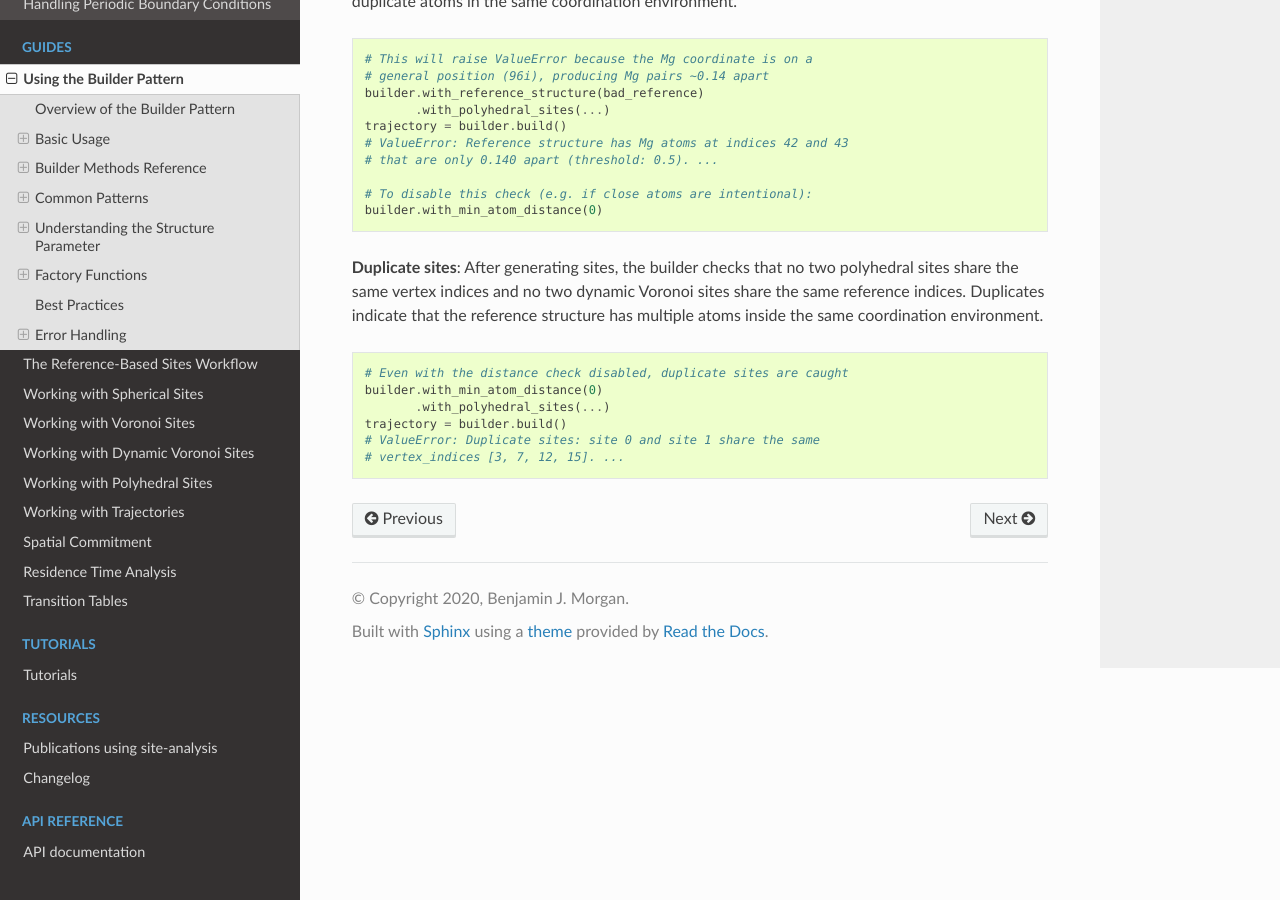
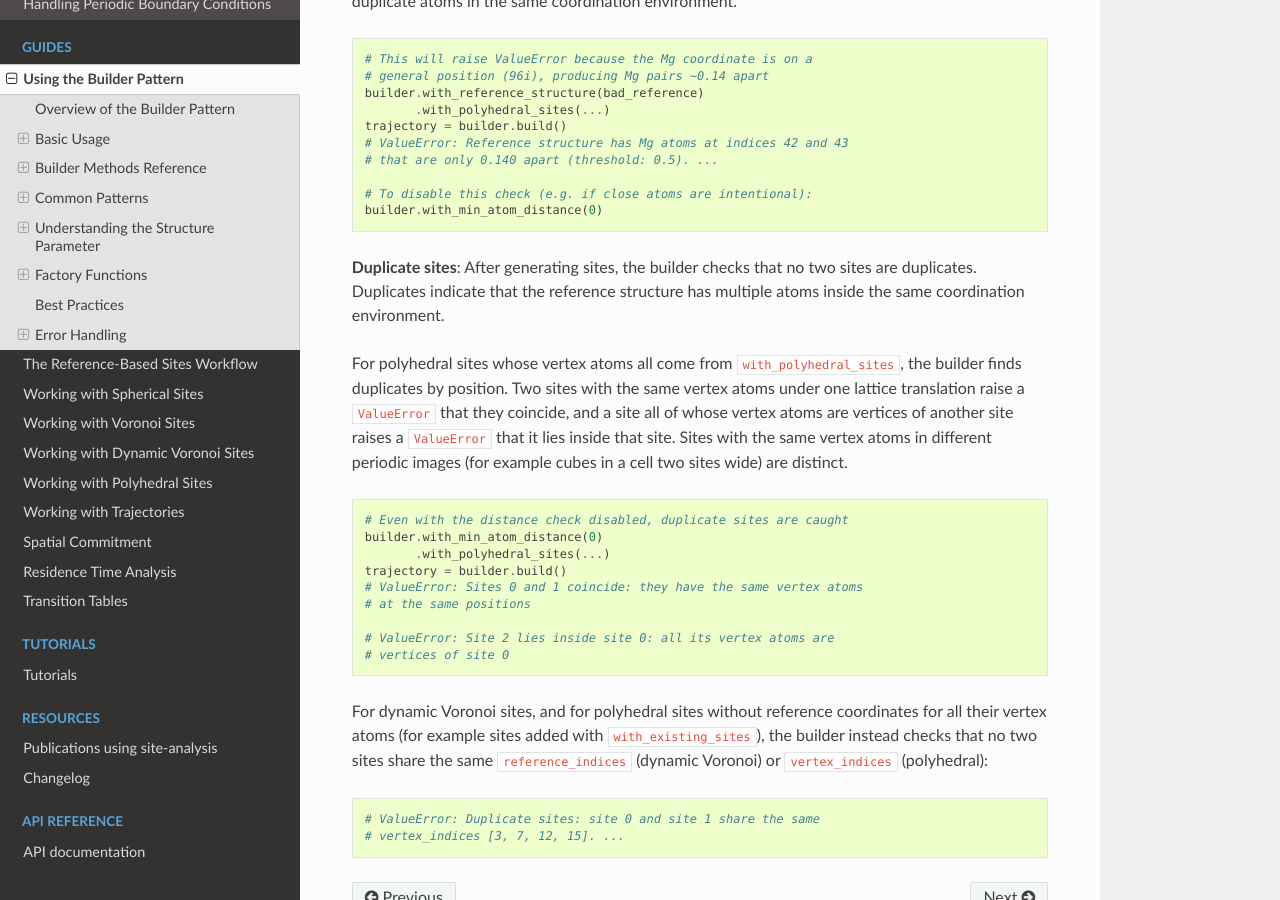
Before and after one commit to bjmorgan/site-analysis, a Sphinx documentation site: the page built from docs/source/guides/builders.md, in a window 1280 px wide and 900 px high, scrolled down 13466 px. Built offline with Sphinx 7.4.7 and the Read the Docs theme 3.1.0, drawn with Linux system fonts in a browser that asks for light colours.

Commit message:
Document the builder's position-based duplicate check

````diff
--- a/docs/source/guides/builders.md
+++ b/docs/source/guides/builders.md
@@ -552,13 +552,25 @@ trajectory = builder.build()
 builder.with_min_atom_distance(0)
 ```
 
-**Duplicate sites**: After generating sites, the builder checks that no two polyhedral sites share the same vertex indices and no two dynamic Voronoi sites share the same reference indices. Duplicates indicate that the reference structure has multiple atoms inside the same coordination environment.
+**Duplicate sites**: After generating sites, the builder checks that no two sites are duplicates. Duplicates indicate that the reference structure has multiple atoms inside the same coordination environment.
+
+For polyhedral sites whose vertex atoms all come from `with_polyhedral_sites`, the builder finds duplicates by position. Two sites with the same vertex atoms under one lattice translation raise a `ValueError` that they coincide, and a site all of whose vertex atoms are vertices of another site raises a `ValueError` that it lies inside that site. Sites with the same vertex atoms in different periodic images (for example cubes in a cell two sites wide) are distinct.
 
 ```python
 # Even with the distance check disabled, duplicate sites are caught
 builder.with_min_atom_distance(0)
        .with_polyhedral_sites(...)
 trajectory = builder.build()
+# ValueError: Sites 0 and 1 coincide: they have the same vertex atoms
+# at the same positions
+
+# ValueError: Site 2 lies inside site 0: all its vertex atoms are
+# vertices of site 0
+```
+
+For dynamic Voronoi sites, and for polyhedral sites without reference coordinates for all their vertex atoms (for example sites added with `with_existing_sites`), the builder instead checks that no two sites share the same `reference_indices` (dynamic Voronoi) or `vertex_indices` (polyhedral):
+
+```python
 # ValueError: Duplicate sites: site 0 and site 1 share the same
 # vertex_indices [3, 7, 12, 15]. ...
 ```
````
Also changed, not shown: docs/source/guides/polyhedral_sites.md (+2 -2 lines).
